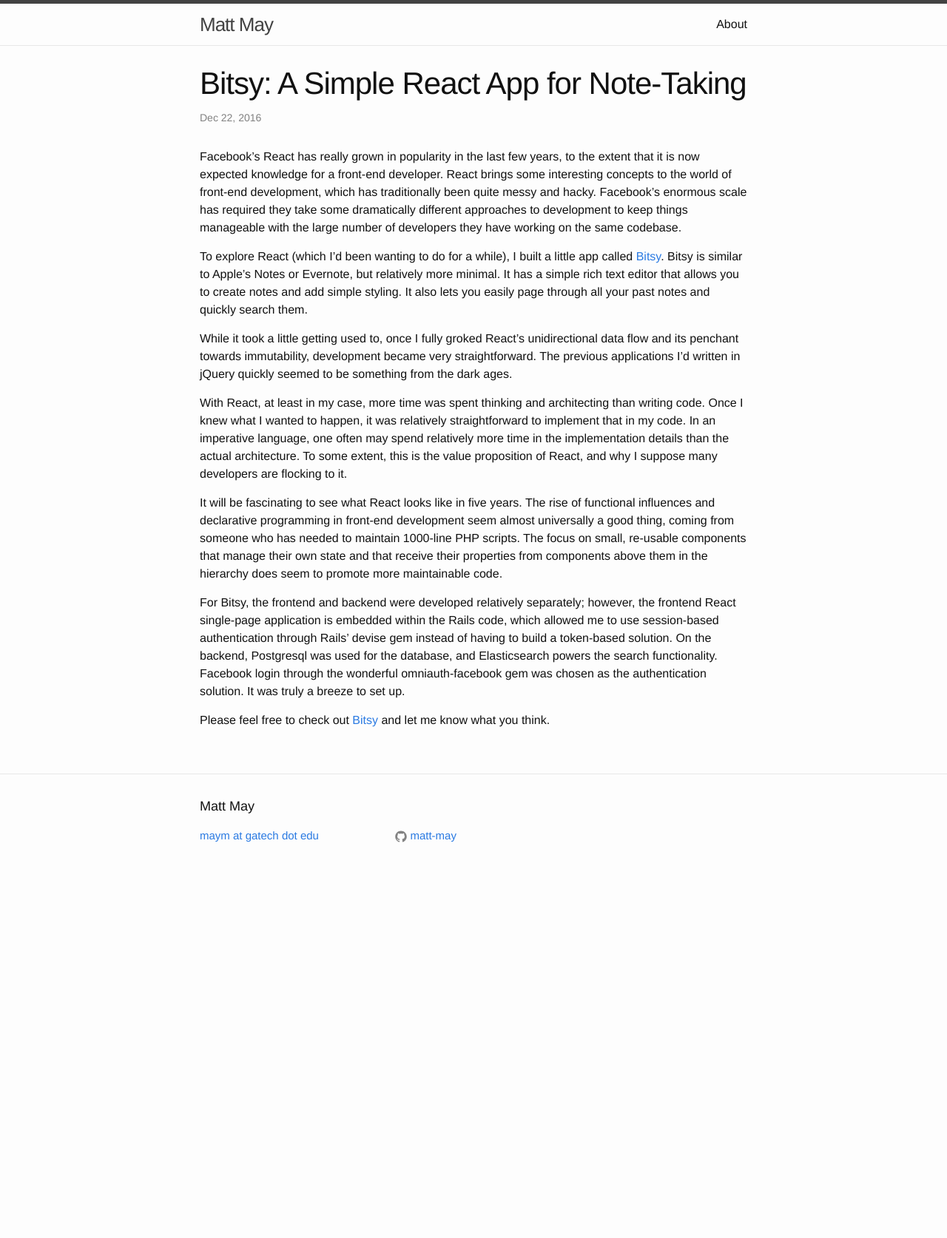
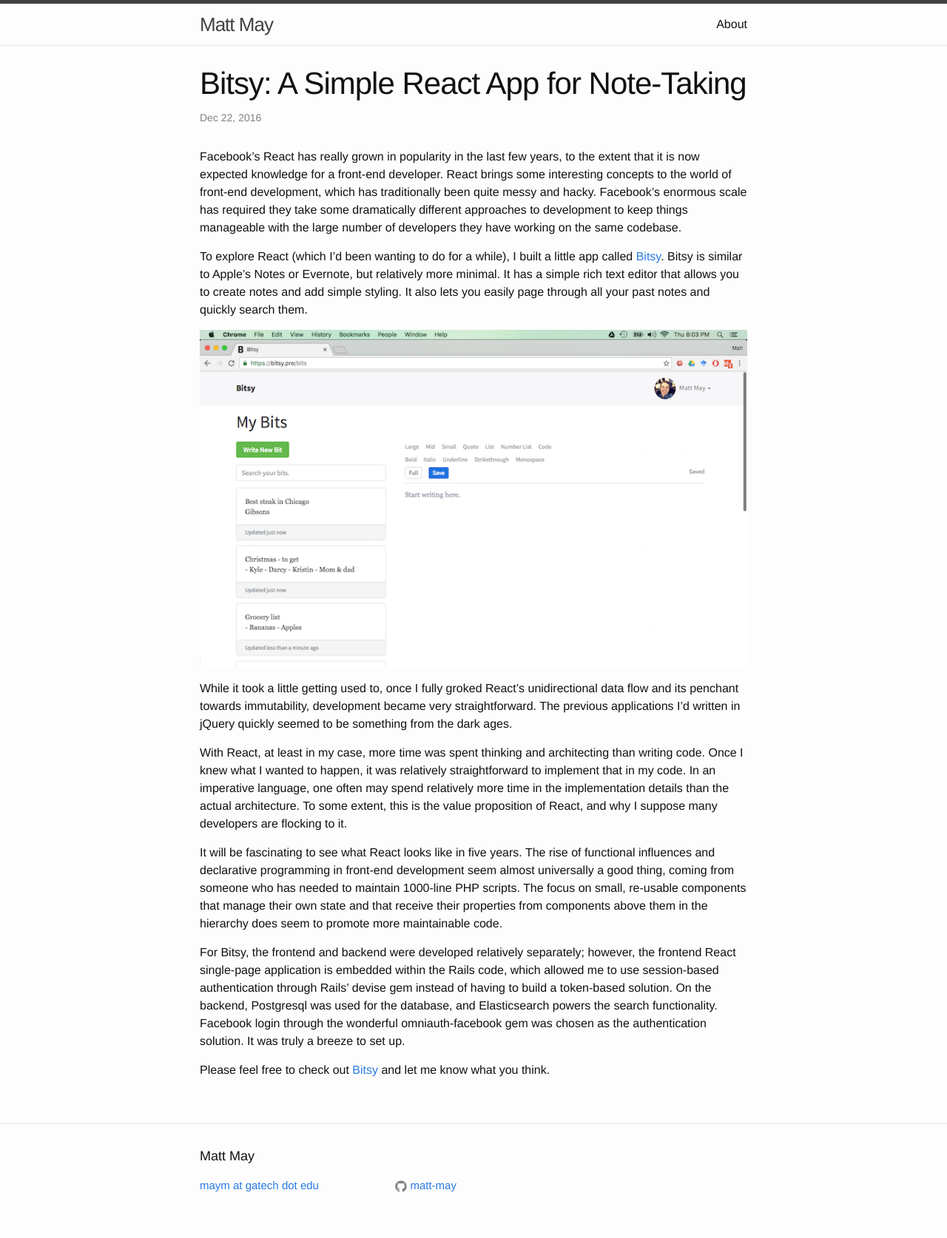
Before and after one commit to matt-may/matt-may.github.io, a Jekyll site: the page built from _posts/2016-12-22-building-bitsy-a-simple-react-app-for-note-taking.markdown, in a window 1280 px wide. Shown: the whole page at 74% size. Built offline with Jekyll 4.4.1, drawn with Linux system fonts in a browser that asks for light colours; before the commit the page ends 1202 px from its top, so only the background shows below that.

Commit message:
added bitsy image

```diff
--- a/_posts/2016-12-22-building-bitsy-a-simple-react-app-for-note-taking.markdown
+++ b/_posts/2016-12-22-building-bitsy-a-simple-react-app-for-note-taking.markdown
@@ -18,6 +18,8 @@
 Evernote, but relatively more minimal. It has a simple rich text editor that
 allows you to create notes and add simple styling. It also lets you easily page
 through all your past notes and quickly search them.
+
+![Alt text](/pub/bitsy.png)
 
 While it took a little getting used to, once I fully groked React's
 unidirectional data flow and its penchant towards immutability, development
```
Also changed, not shown: pub/bitsy.png (added).
